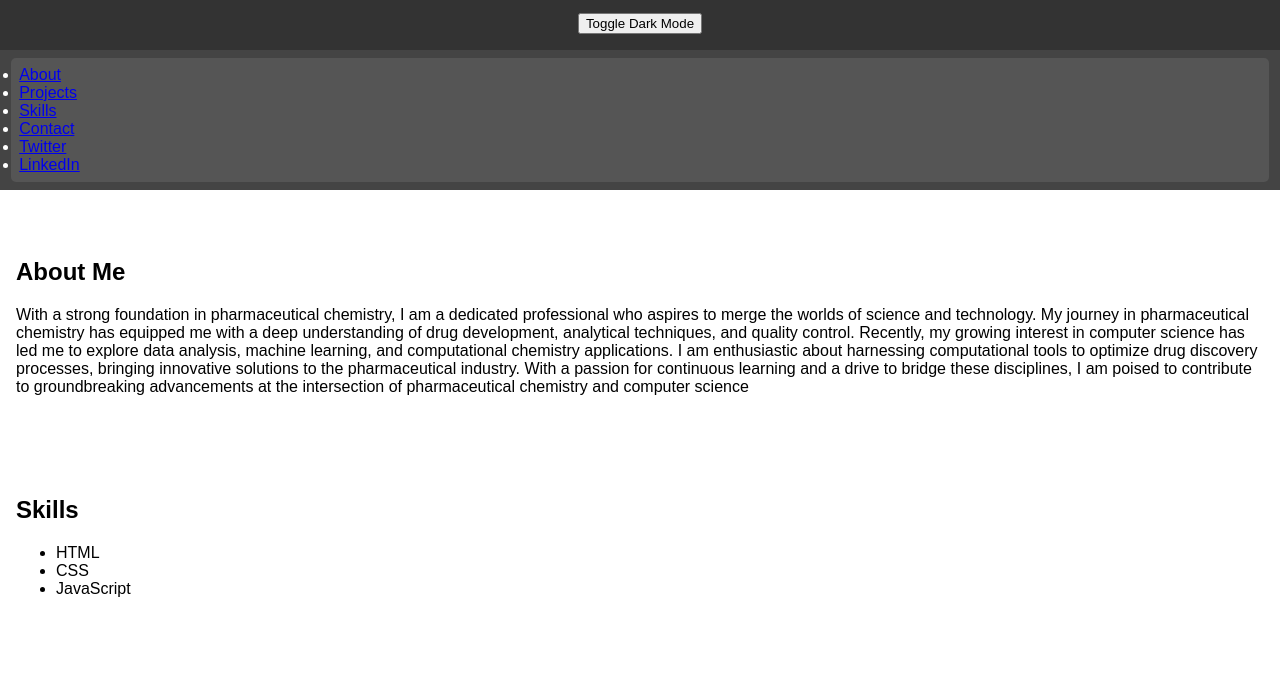
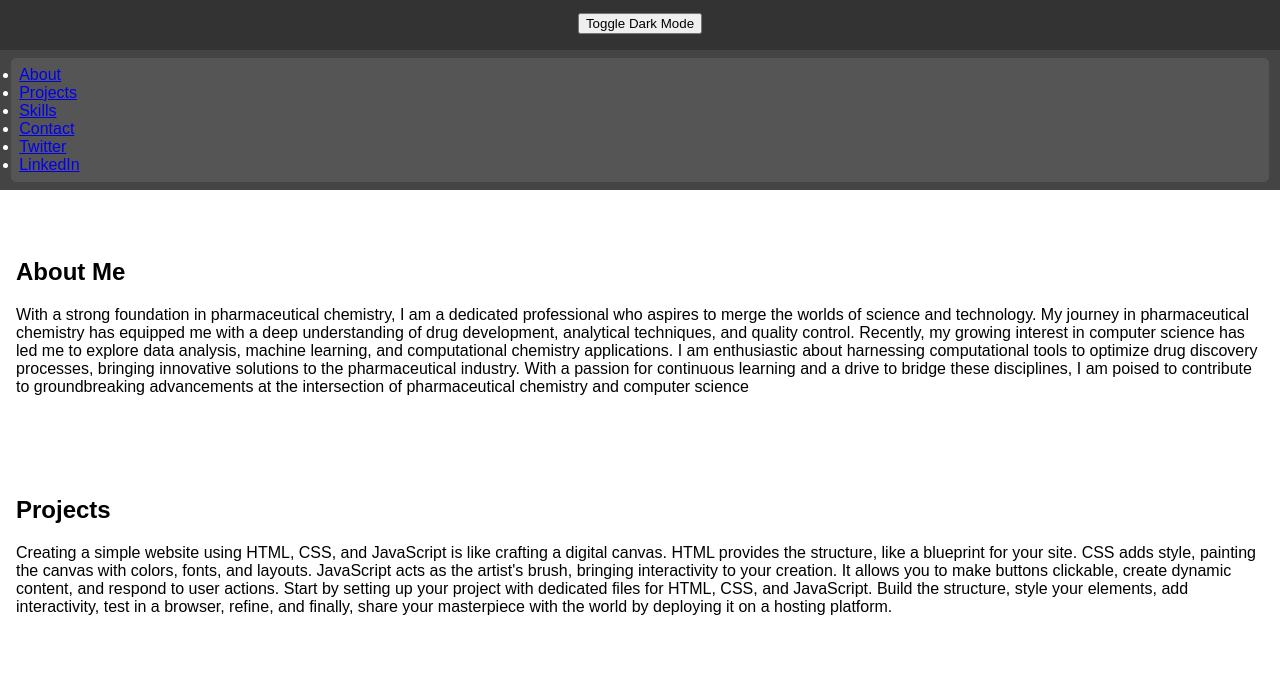
Before and after one commit to itsgichia/first_project, a plain HTML site: page index.html in a window 1280 px wide. Shown: the part 117-800 px from the top of the page. Drawn offline with Linux system fonts and the light colour scheme.

Commit message:
Added a small description about the project

```diff
--- a/index.html
+++ b/index.html
@@ -26,6 +26,12 @@
         <section id="about">
             <h2>About Me</h2>
             <p>With a strong foundation in pharmaceutical chemistry, I am a dedicated professional who aspires to merge the worlds of science and technology. My journey in pharmaceutical chemistry has equipped me with a deep understanding of drug development, analytical techniques, and quality control. Recently, my growing interest in computer science has led me to explore data analysis, machine learning, and computational chemistry applications. I am enthusiastic about harnessing computational tools to optimize drug discovery processes, bringing innovative solutions to the pharmaceutical industry. With a passion for continuous learning and a drive to bridge these disciplines, I am poised to contribute to groundbreaking advancements at the intersection of pharmaceutical chemistry and computer science</p>
+        </section>
+        <section id="projects">
+            <h2>Projects</h2>
+            <div class="project">
+                <p>Creating a simple website using HTML, CSS, and JavaScript is like crafting a digital canvas. HTML provides the structure, like a blueprint for your site. CSS adds style, painting the canvas with colors, fonts, and layouts. JavaScript acts as the artist's brush, bringing interactivity to your creation. It allows you to make buttons clickable, create dynamic content, and respond to user actions. Start by setting up your project with dedicated files for HTML, CSS, and JavaScript. Build the structure, style your elements, add interactivity, test in a browser, refine, and finally, share your masterpiece with the world by deploying it on a hosting platform.</p>
+            </div>
         </section>
         <section id="skills">
             <h2>Skills</h2>
```
